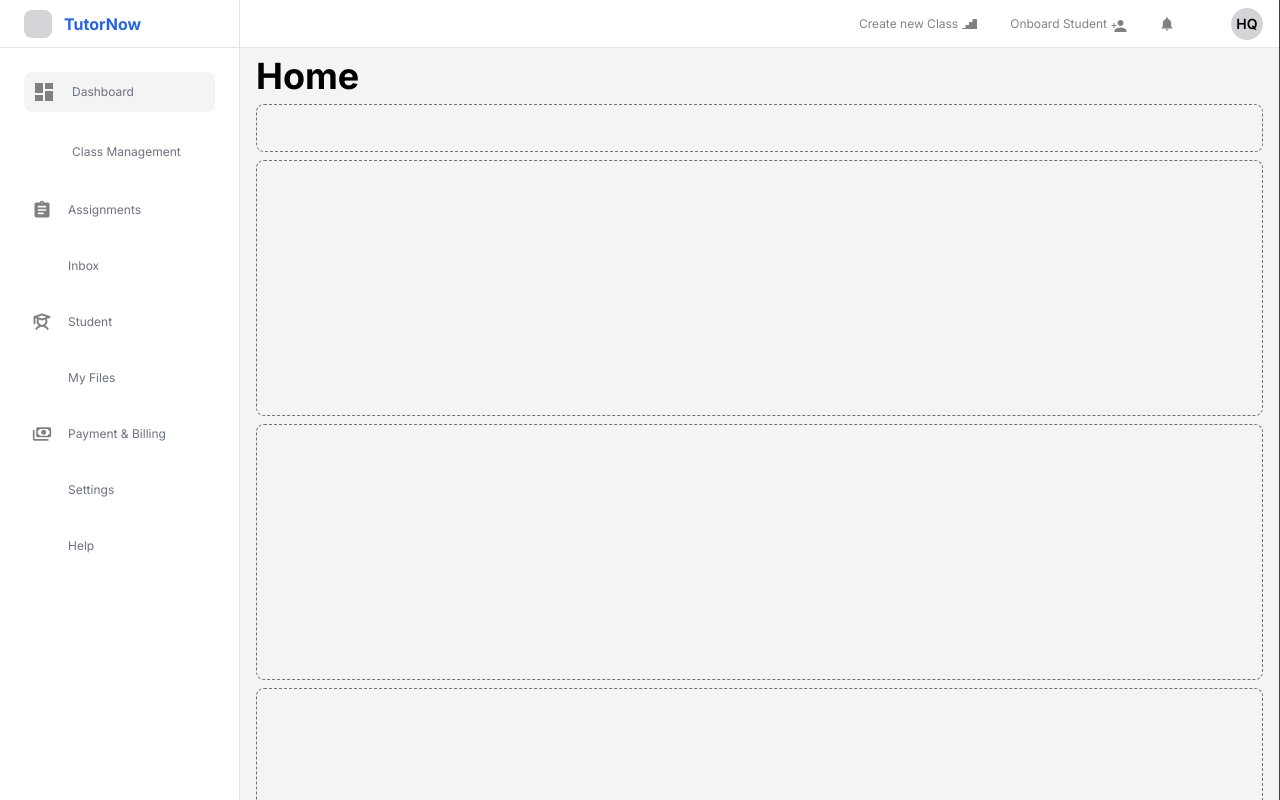
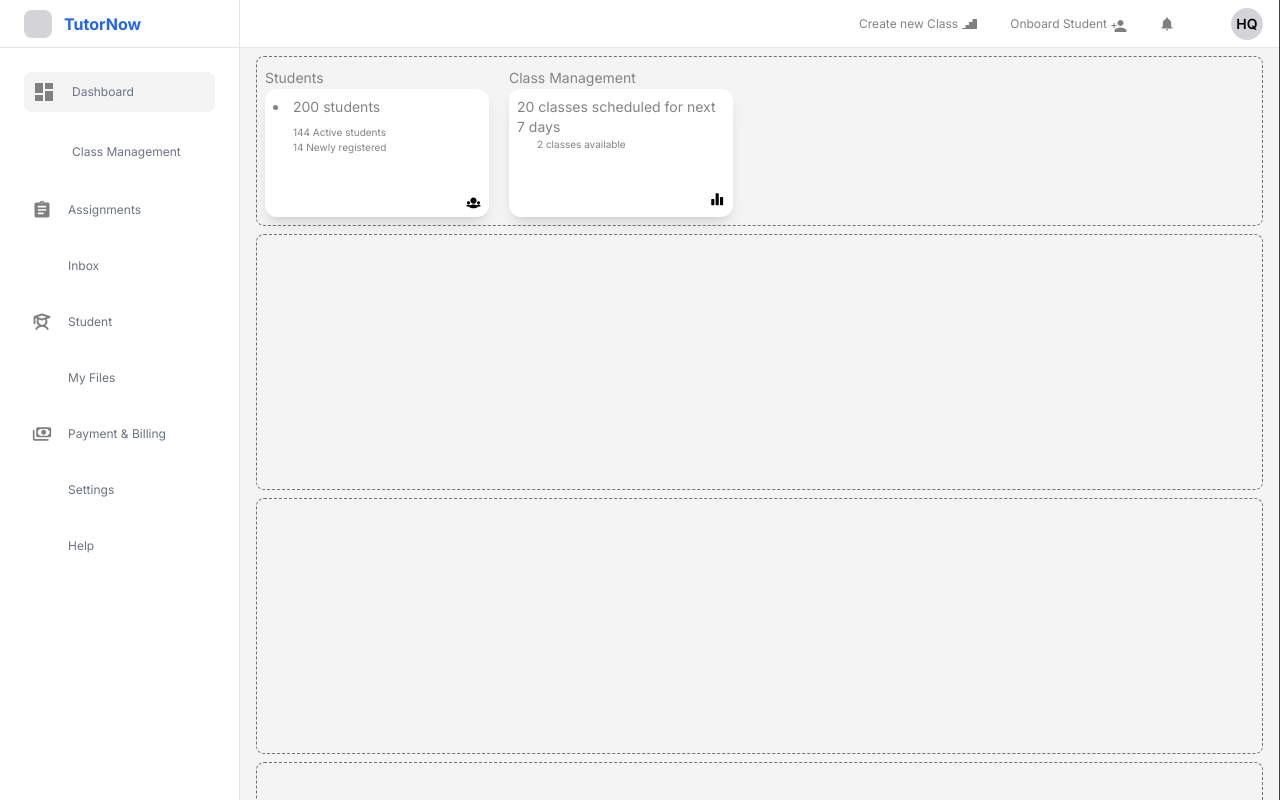
Before and after one commit to SiddhantXelp/Tuto-FE, a Next.js app: page / in a window 1280 px wide. Shown: the top 800 px of the page. Built offline with nearby package versions, Linux system fonts and the light colour scheme; some icons are missing.

Commit message:
new commit

```diff
--- a/src/app/page.tsx
+++ b/src/app/page.tsx
@@ -1,8 +1,54 @@
+import { TiGroup } from "react-icons/ti";
+import { BiSolidBarChartAlt2 } from "react-icons/bi";
+
 export default function Home() {
   return (
     <>
-      <span className="font-bold text-4xl">Home</span>
-      <div className="border-dashed border border-zinc-500 w-full h-12 rounded-lg"></div>
+
+      <div className="border-dashed border border-zinc-500 w-full  rounded-lg flex flex-row h-auto p-2">
+     <div className="flex flex-row gap-5">
+       <div>
+        <span className="text-buttonGray text-sm">Students</span>
+        <div className="w-56 h-32 bg-white shadow-lg rounded-xl p-2">
+        <li className="text-buttonGray text-sm">200 students</li>
+        <div className="ml-5 flex flex-col mt-2">
+          <span className="text-buttonGray text-xxs" >144 Active students</span>
+          <span className="text-buttonGray text-xxs">14 Newly registered</span>
+        </div>
+        <div className=" flex justify-end mt-10">
+            <p><TiGroup size={15}/></p>
+          </div>
+        </div>
+      </div>
+
+      <div>
+  <span className="text-buttonGray text-sm">Class Management</span>
+  <div className="w-56 h-32 bg-white shadow-lg rounded-xl p-2">
+    <ol className="list">
+      <li className="text-buttonGray text-sm break-words">
+        20 classes scheduled for next 7 days
+      </li>
+    </ol>
+    <div className="ml-5 flex flex-col">
+      <span className="text-buttonGray text-xxs">2 classes available</span>
+      <span className="text-buttonGray text-xxs"></span>
+      <div className="flex justify-end mt-10">
+        <p><BiSolidBarChartAlt2 size={15} /></p>
+      </div>
+    </div>
+  </div>
+</div>
+
+
+       <div>
+
+       </div>
+       </div>
+      </div>
+
+
+
+
       <div className="border-dashed border border-zinc-500 w-full h-64 rounded-lg"></div>
       <div className="border-dashed border border-zinc-500 w-full h-64 rounded-lg"></div>
       <div className="border-dashed border border-zinc-500 w-full h-64 rounded-lg"></div>
```
